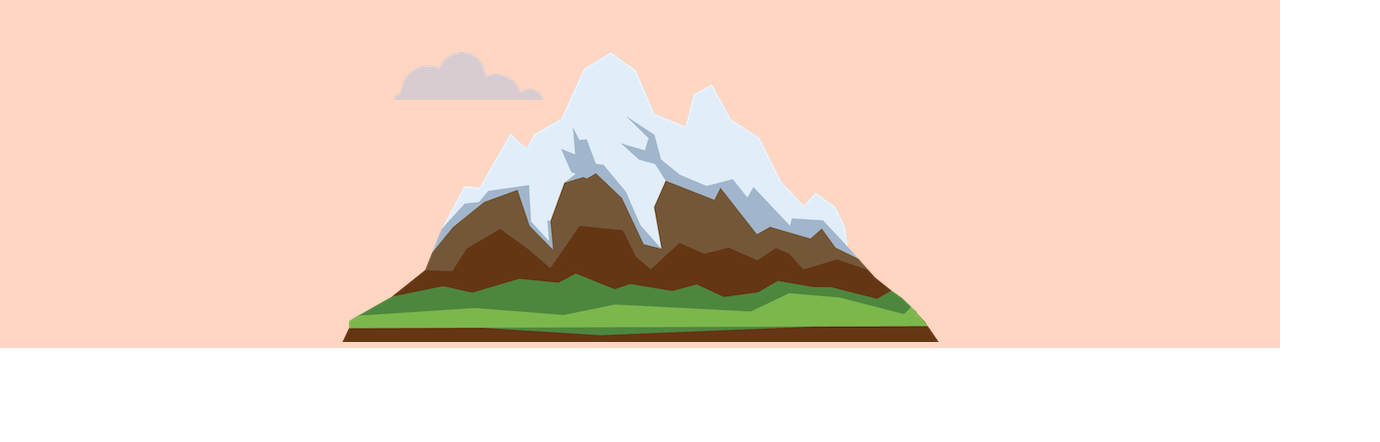
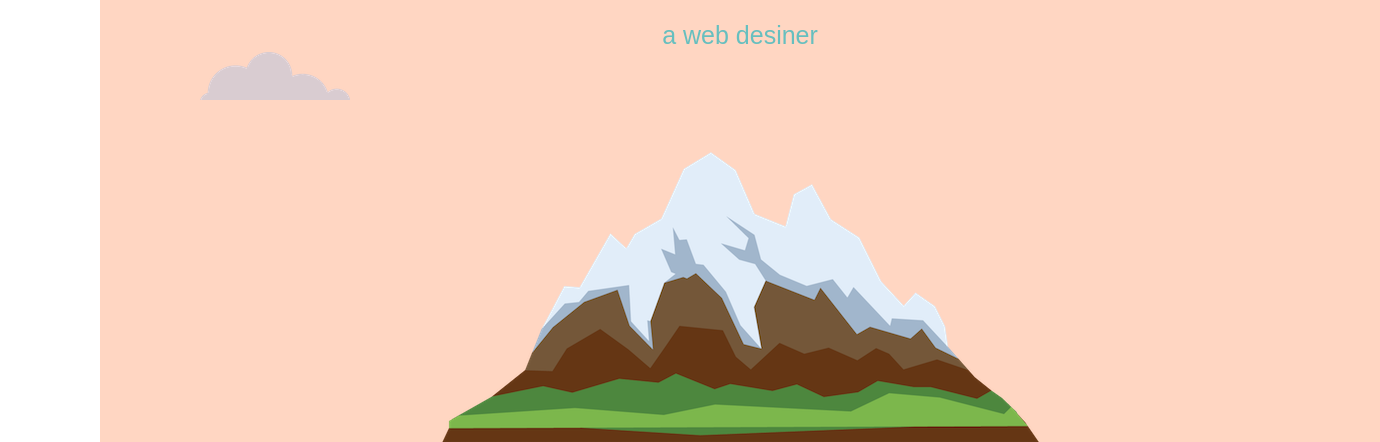
Before and after one commit to selvakumar1606/selva, a plain HTML site: page index.html in a window 1280 px wide. Shown: the part 152-594 px from the top of the page, 1380 px wide, since content can reach past the window. Drawn offline with Linux system fonts and the light colour scheme; files whose address does not match are found by name.

Commit message:
Update style.css

```diff
--- a/css/style.css
+++ b/css/style.css
@@ -31,6 +31,7 @@ h3{
   width:100%;
   height:500px;
    font-family: Papyrus,fantasy;
+  margin:100px;
 }
 .bottom-container{
 background-color: #66bfbf;
@@ -109,7 +110,7 @@ margin-bottom: 10px;
 }
 .cloud1{
   position:absolute;
-  left:393px;
+  left:200px;
   top: 204px;
 }
 
```
